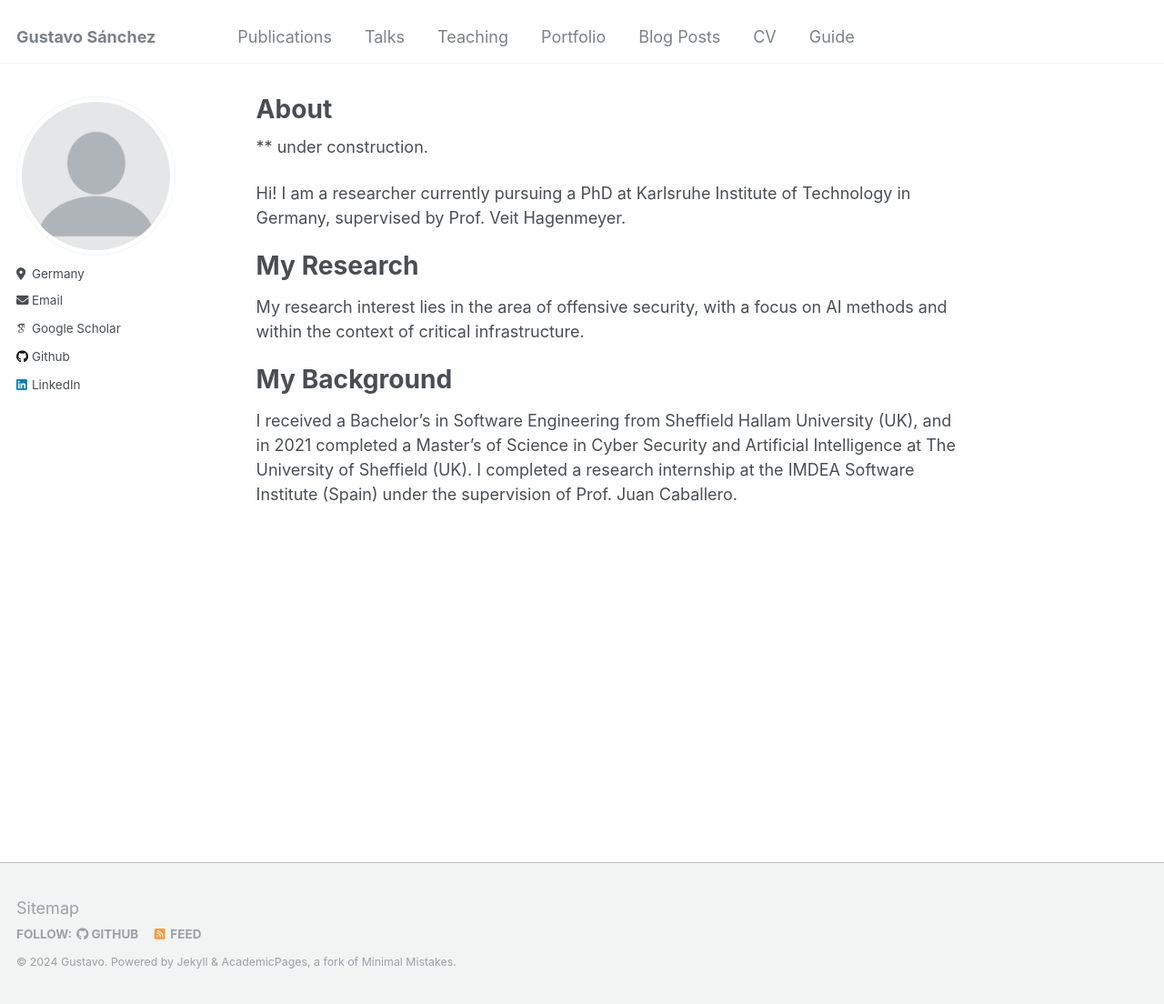
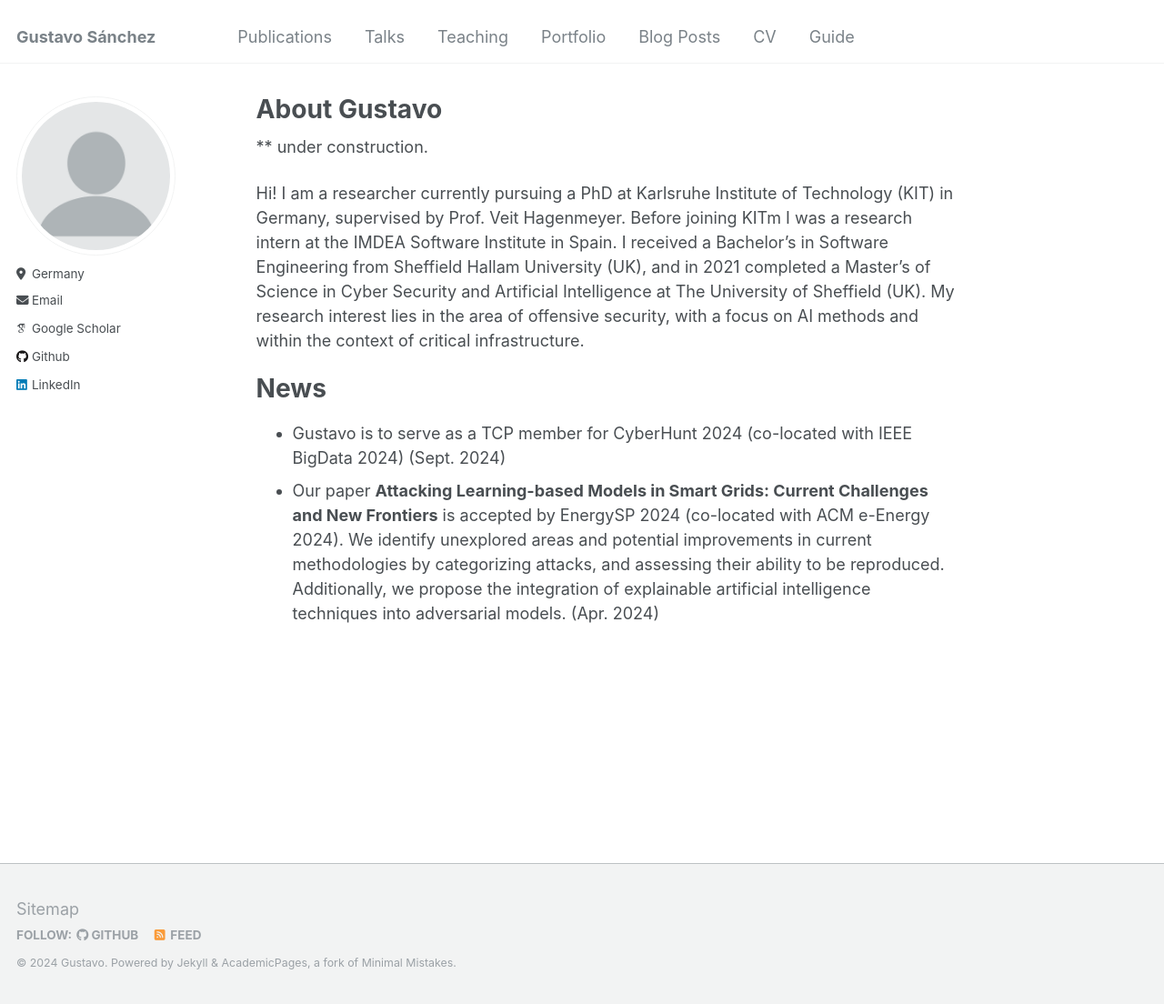
Before and after one commit to gus5298/gus5298.github.io, a Jekyll site: the page built from _pages/about.md, in a window 1280 px wide and 1104 px high. Shown: the whole window at 91% size. Built offline with Jekyll 4.4.1, drawn with Linux system fonts in a browser that asks for light colours; some web fonts are replaced.

Commit message:
Update about.md

```diff
--- a/_pages/about.md
+++ b/_pages/about.md
@@ -1,6 +1,6 @@
 ---
 permalink: /
-title: "About"
+title: "About Gustavo"
 author_profile: true
 redirect_from:
   - /about/
@@ -8,12 +8,10 @@ redirect_from:
 ---
 ** under construction.
 
-Hi! I am a researcher currently pursuing a PhD at Karlsruhe Institute of Technology in Germany, supervised by Prof. Veit Hagenmeyer.
+Hi! I am a researcher currently pursuing a PhD at Karlsruhe Institute of Technology (KIT) in Germany, supervised by Prof. Veit Hagenmeyer. Before joining KITm I was a research intern at the IMDEA Software Institute in Spain. I received a Bachelor’s in Software Engineering from Sheffield Hallam University (UK), and in 2021 completed a Master’s of Science in Cyber Security and Artificial Intelligence at The University of Sheffield (UK). My research interest lies in the area of offensive security, with a focus on AI methods and within the context of critical infrastructure.
 
-My Research
+News
 ======
-My research interest lies in the area of offensive security, with a focus on AI methods and within the context of critical infrastructure.
 
-My Background
-======
-I received a Bachelor's in Software Engineering from Sheffield Hallam University (UK), and in 2021 completed a Master's of Science in Cyber Security and Artificial Intelligence at The University of Sheffield (UK). I completed a research internship at the IMDEA Software Institute (Spain) under the supervision of Prof. Juan Caballero.
+* Gustavo is to serve as a TCP member for CyberHunt 2024 (co-located with IEEE BigData 2024) (Sept. 2024)
+* Our paper **Attacking Learning-based Models in Smart Grids: Current Challenges and New Frontiers** is accepted by EnergySP 2024 (co-located with ACM e-Energy 2024). We identify unexplored areas and potential improvements in current methodologies by categorizing attacks, and assessing their ability to be reproduced. Additionally, we propose the integration of explainable artificial intelligence techniques into adversarial models. (Apr. 2024)
```
